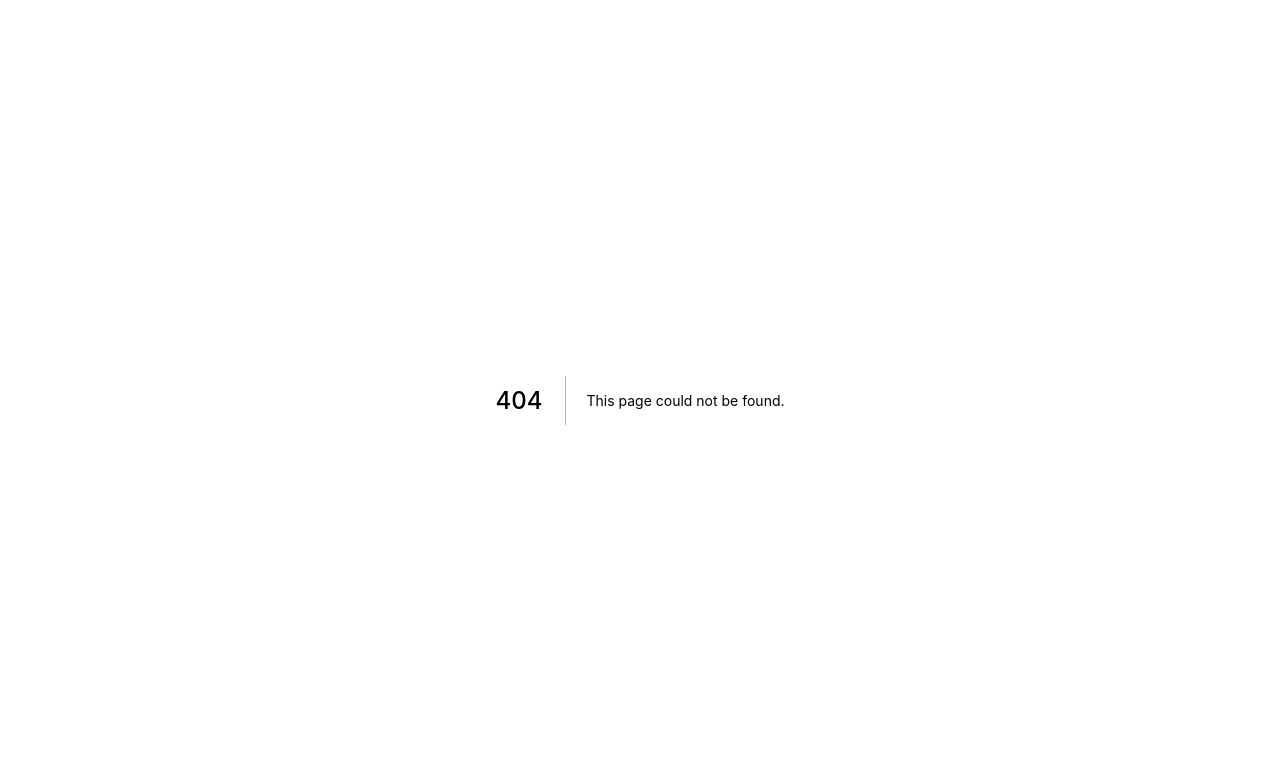
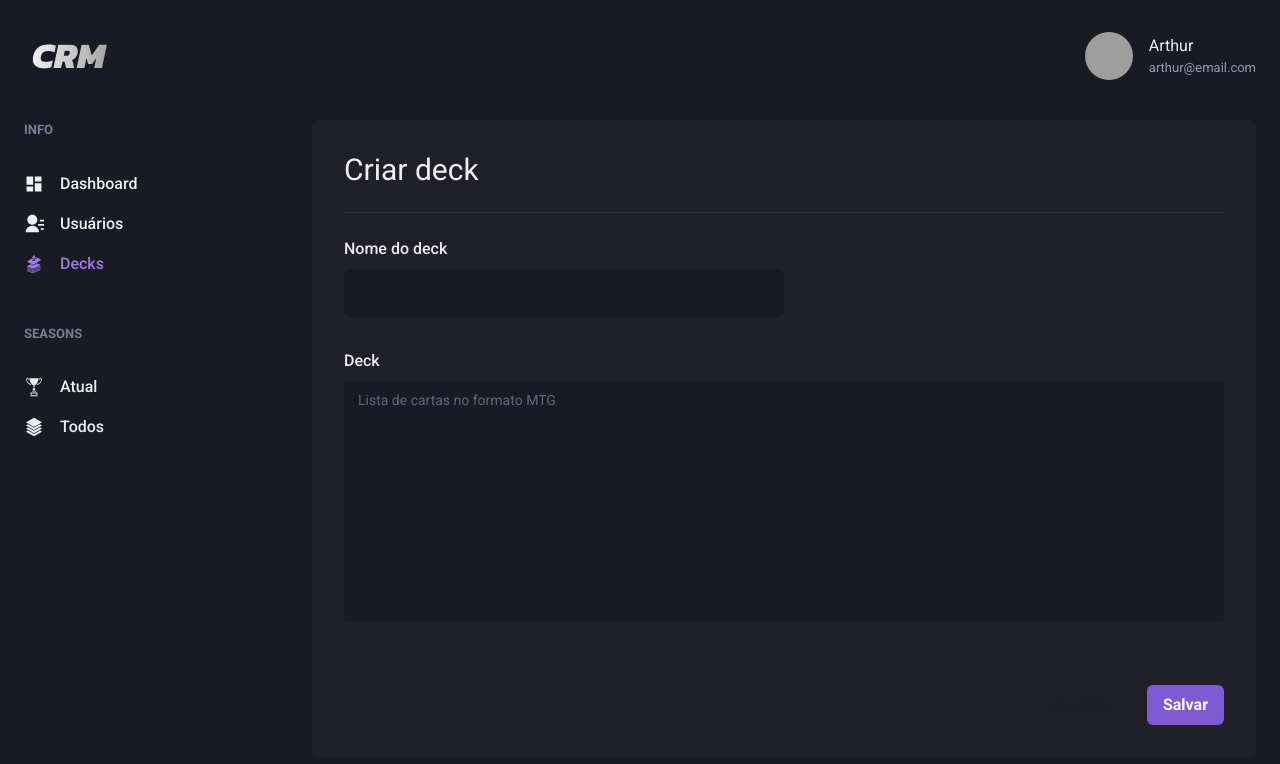
Before and after one commit to ArthurMilhomens/frontedn-crm, a Next.js app: page /decks/create in a window 1280 px wide. Before the commit this address had no page. Shown: the top 764 px of the page. Built offline with nearby package versions, Linux system fonts and the light colour scheme; grey boxes are pictures that could not be loaded.

Commit message:
implementando tela de criar deck

```diff
--- /dev/null
+++ b/src/pages/decks/create.tsx
@@ -0,0 +1,56 @@
+import { Box, Button, Divider, Flex, FormLabel, Heading, HStack, SimpleGrid, Textarea, VStack } from "@chakra-ui/react";
+import Link from "next/link";
+import { Input } from "../../components/Form/Input";
+import Header from "../../components/Header";
+import Sidebar from "../../components/Sidebar";
+
+export default function CreateDeck() {
+    return (
+        <Box>
+            <Header />
+
+            <Flex w="100%" my="6" maxW={1480} mx="auto" px="6">
+                <Sidebar />
+
+                <Box as="form" onSubmit={() => console.log('Success')} flex="1" borderRadius={8} bg="gray.800" p={["6", "8"]}>
+                    <Heading size="lg" fontWeight="normal">Criar deck</Heading>
+
+                    <Divider my="6" borderColor="gray.700" />
+
+                    <VStack spacing="8" alignItems="flex-start">
+                        <SimpleGrid minChildWidth="240px" spacing={["6", "8"]} w="50%">
+                            <Input name="name" label="Nome do deck" />
+                        </SimpleGrid>
+
+                        <Flex direction="column" w="100%">
+                            <FormLabel htmlFor="deck">Deck</FormLabel>
+                            <Textarea
+                                name="deck"
+                                placeholder='Lista de cartas no formato MTG'
+                                size='sm'
+                                h="30vh"
+                                resize="none"
+                                focusBorderColor='purple.500'
+                                bgColor='gray.900'
+                                variant="filled"
+                                _hover={{
+                                    bgColor: 'gray.900'
+                                }}
+                            />
+                        </Flex>
+
+                        <Flex mt="8" justify="flex-end" w="100%">
+                            <HStack spacing="4">
+                                <Link href="/users" passHref>
+                                    <Button as="a" variant="ghost" _hover={{ bgColor: 'gray.700' }}>Cancelar</Button>
+                                </Link>
+                                <Button type="submit" isLoading={false} colorScheme="purple">Salvar</Button>
+                            </HStack>
+                        </Flex>
+
+                    </VStack>
+                </Box>
+            </Flex>
+        </Box>
+    );
+}
--- a/src/pages/index.tsx
+++ b/src/pages/index.tsx
@@ -72,7 +72,7 @@ export default function SignIn() {
           <Heading
             bgGradient='linear(to-l, #a0a0a0, #f7f7f7)'
             bgClip='text'
-            fontSize='8xl'
+            fontSize='6xl'
             fontFamily="Kanit"
             p="2"
           >
```
Also changed, not shown: src/components/Deck/index.tsx (+5 -4 lines), src/pages/current-season/index.tsx (+5 -3 lines), src/pages/decks/index.tsx (renamed from src/pages/decks.tsx, +24 -10 lines).
